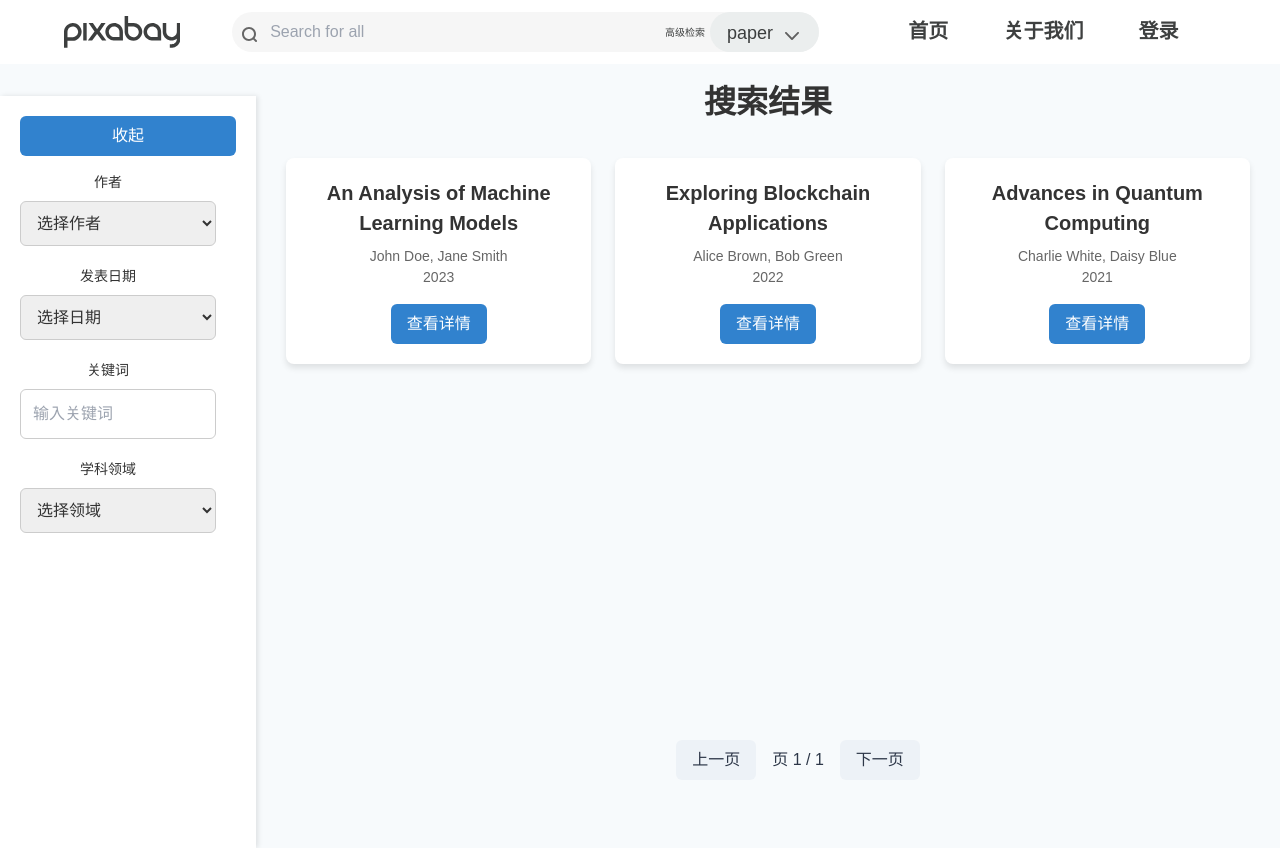
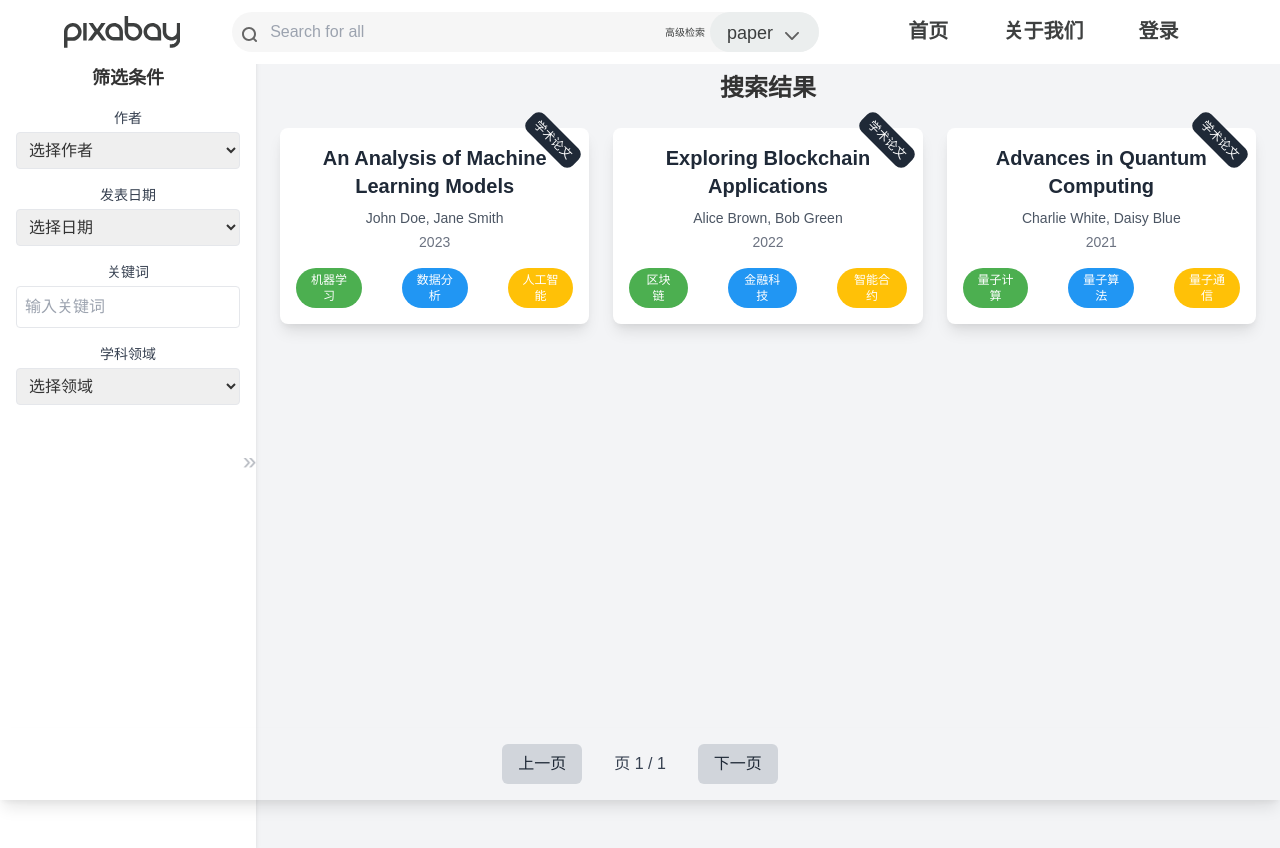
Before and after one commit to qaqwowqaq/InnoShare, a Vue app in the folder InnoShare-Frontend/: page /#/search in a window 1280 px wide. Built offline with nearby package versions, Linux system fonts and the light colour scheme; a web font is replaced by a local one.

Commit message:
修改检索样式

```diff
--- a/InnoShare-Frontend/src/main.ts
+++ b/InnoShare-Frontend/src/main.ts
@@ -5,9 +5,8 @@ import { createPinia } from 'pinia';
 import './assets/index.css';
 import ElementPlus from 'element-plus';
 import 'element-plus/dist/index.css';
-import './styles/index.css'
+import './styles/index.css';
 import 'element-plus'
-import { createPinia } from 'pinia'
 import { mainStore } from './store/modules/pageStyleStore.ts'; // 引入 mainStore
 
 const app = createApp(App);
--- a/InnoShare-Frontend/src/views/Home.vue
+++ b/InnoShare-Frontend/src/views/Home.vue
@@ -235,13 +235,15 @@
 }
 .backImage1{
   height: 100%;
-    background-image: url('../assets/BackgroundImg/back1.jpg');
+  background-image: url('../assets/BackgroundImg/back2.jpg');
 }
 .backImage2 {
-    background-color: transparent;
+  height: 100%;
+  background-image: url('../assets/BackgroundImg/back3.jpg');
 }
 .backImage3 {
   background-color: transparent;
+  background-image: url('../assets/BackgroundImg/back4.jpg');
 
 }
 .backImage4 {
--- a/InnoShare-Frontend/src/views/SearchResults.vue
+++ b/InnoShare-Frontend/src/views/SearchResults.vue
@@ -1,85 +1,111 @@
 <template>
-  <div class="container">
-    <!-- 左侧栏 -->
-    <aside class="sidebar" :class="{'collapsed': isCollapsed}">
-      <button class="collapse-btn" @click="toggleSidebar">{{ isCollapsed ? '展开' : '收起' }}</button>
+  <link href="https://cdn.jsdelivr.net/npm/tailwindcss@2.2.19/dist/tailwind.min.css" rel="stylesheet">
+  <div class="flex min-h-screen mt-12 bg-gray-100">
+ <!-- 左侧栏 -->
+<aside :class="sidebarClass" class="relative bg-white p-4 shadow-md transition-all duration-300 ease-in-out">
+  <!-- 图标 -->
+  <div class="animate-pulse absolute top-1/2 right-0 transform -translate-y-1/2  cursor-pointer" :class="{ 'rotate-180': isSidebarOpen }" @click="toggleSidebar">
+    <span  class="text-2xl text-gray-500"
+    >
+      &laquo; <!-- 左侧箭头样式（书名号）-->
+    </span>
+  </div>
 
+  <h2 v-show="isSidebarOpen" class="text-lg font-semibold mb-4">筛选条件</h2>
+
+
+  <!-- 筛选条件内容 -->
+  <div v-show="isSidebarOpen">
       <!-- 作者筛选 -->
-      <div class="filter">
-        <label for="authors" class="filter-label">作者</label>
-        <select id="authors" v-model="filters.author" class="filter-input">
+      <div class="mb-4">
+        <label for="authors" class="block text-sm font-medium text-gray-700">作者</label>
+        <select id="authors" v-model="filters.author" class="w-full mt-1 p-2 border rounded">
           <option value="">选择作者</option>
           <option v-for="author in authors" :key="author" :value="author">{{ author }}</option>
         </select>
       </div>
 
       <!-- 日期筛选 -->
-      <div class="filter">
-        <label for="date" class="filter-label">发表日期</label>
-        <select id="date" v-model="filters.date" class="filter-input">
+      <div class="mb-4">
+        <label for="date" class="block text-sm font-medium text-gray-700">发表日期</label>
+        <select id="date" v-model="filters.date" class="w-full mt-1 p-2 border rounded">
           <option value="">选择日期</option>
           <option v-for="year in years" :key="year" :value="year">{{ year }}</option>
         </select>
       </div>
 
       <!-- 关键词筛选 -->
-      <div class="filter">
-        <label for="keywords" class="filter-label">关键词</label>
+      <div class="mb-4">
+        <label for="keywords" class="block text-sm font-medium text-gray-700">关键词</label>
         <input
           id="keywords"
           v-model="filters.keywords"
-          class="filter-input"
+          class="w-full mt-1 p-2 border rounded"
           placeholder="输入关键词"
         />
       </div>
 
       <!-- 学科领域筛选 -->
-      <div class="filter">
-        <label for="fields" class="filter-label">学科领域</label>
-        <select id="fields" v-model="filters.field" class="filter-input">
+      <div class="mb-4">
+        <label for="fields" class="block text-sm font-medium text-gray-700">学科领域</label>
+        <select id="fields" v-model="filters.field" class="w-full mt-1 p-2 border rounded">
           <option value="">选择领域</option>
           <option v-for="field in fields" :key="field" :value="field">{{ field }}</option>
         </select>
       </div>
+    </div>
     </aside>
 
     <!-- 主内容区 -->
-    <main class="main-content">
-      <h1 class="page-title">搜索结果</h1>
+    <main class="flex-1 p-6">
+      <h1 class="text-2xl font-bold mb-6">搜索结果</h1>
 
       <!-- 搜索结果卡片 -->
-      <div class="results">
+      <div class="grid grid-cols-1 md:grid-cols-2 lg:grid-cols-3 gap-6">
         <div
           v-for="result in filteredResults"
           :key="result.id"
-          class="result-card"
+          @click="viewDetails(result.id)"
+          class="bg-white rounded-lg shadow-lg hover:shadow-xl transition-all duration-300 p-4 cursor-pointer transform hover:scale-105 relative"
         >
-          <h2 class="result-title">{{ result.title }}</h2>
-          <p class="result-authors">{{ result.authors }}</p>
-          <p class="result-year">{{ result.year }}</p>
-          <button
-            class="view-details-btn"
-            @click="viewDetails(result.id)"
-          >
-            查看详情
-          </button>
+
+          <!-- 论文卡片的边角效果 -->
+          <div class="absolute top-0 right-0 bg-gray-800 text-white text-xs px-2 py-1 transform rotate-45 -translate-x-1 translate-y- rounded-lg">
+            学术论文
+          </div>
+          <h2 class="text-xl font-semibold text-gray-800">{{ result.title }}</h2>
+          <p class="text-sm text-gray-600 mt-2">{{ result.authors }}</p>
+          <p class="text-sm text-gray-500 mt-1">{{ result.year }}</p>
+           <!-- 标签部分 -->
+          <div class="mt-4 flex justify-center space-x-10">
+            <span
+              v-for="(tag, index) in result.tags.slice(0, 3)"
+              :key="index"
+              class="px-3 py-1 text-xs text-white  rounded-full"
+              :style="{
+                backgroundColor: index === 0 ? '#4CAF50' : (index === 1 ? '#2196F3' : '#FFC107')
+              }"
+            >
+              {{ tag }}
+            </span>
+          </div>
         </div>
       </div>
 
-      <!-- 分页控件 -->
-      <div class="pagination">
+      <!-- 固定底部分页控件 -->
+      <div class="fixed bottom-0 left-0 right-0  p-4 shadow-lg flex justify-center items-center space-x-4">
         <button
           @click="prevPage"
           :disabled="currentPage === 1"
-          class="pagination-btn"
+          class="px-4 py-2 bg-gray-300 text-gray-800 rounded-md hover:bg-gray-400 disabled:opacity-50"
         >
           上一页
         </button>
-        <span class="pagination-info">页 {{ currentPage }} / {{ totalPages }}</span>
+        <span class="px-4 py-2 text-gray-700">页 {{ currentPage }} / {{ totalPages }}</span>
         <button
           @click="nextPage"
           :disabled="currentPage === totalPages"
-          class="pagination-btn"
+          class="px-4 py-2 bg-gray-300 text-gray-800 rounded-md hover:bg-gray-400 disabled:opacity-50"
         >
           下一页
         </button>
@@ -95,26 +121,29 @@ export default defineComponent({
   name: "SearchResults",
   data() {
     return {
+      isSidebarOpen: true,
       currentPage: 1,
-      isCollapsed: false,  // 控制左侧栏是否折叠
       results: [
         {
           id: 1,
           title: "An Analysis of Machine Learning Models",
           authors: "John Doe, Jane Smith",
           year: 2023,
+          tags: ["机器学习", "数据分析", "人工智能"],
         },
         {
           id: 2,
           title: "Exploring Blockchain Applications",
           authors: "Alice Brown, Bob Green",
           year: 2022,
+          tags: ["区块链", "金融科技", "智能合约"],
         },
         {
           id: 3,
           title: "Advances in Quantum Computing",
           authors: "Charlie White, Daisy Blue",
           year: 2021,
+          tags: ["量子计算", "量子算法", "量子通信"],
         },
         // 更多数据...
       ],
@@ -132,6 +161,9 @@ export default defineComponent({
   computed: {
     totalPages() {
       return Math.ceil(this.filteredResults.length / 10);
+    },
+    sidebarClass() {
+      return this.isSidebarOpen ? 'w-64' : 'w-16 transform '; // 动态宽度
     },
     filteredResults() {
       let filtered = this.results;
@@ -165,9 +197,6 @@ export default defineComponent({
         this.currentPage -= 1;
       }
     },
-    toggleSidebar() {
-    this.isCollapsed = !this.isCollapsed;  // 切换左侧栏的显示状态
-  },
     nextPage() {
       if (this.currentPage < this.totalPages) {
         this.currentPage += 1;
@@ -175,165 +204,20 @@ export default defineComponent({
     },
     viewDetails(id: number) {
       console.log(`View details for result ${id}`);
+      // 在这里加入跳转到详情页的逻辑
     },
+    toggleSidebar() {
+      this.isSidebarOpen = !this.isSidebarOpen; // 切换展开状态
+    },
+
   },
 });
 </script>
 
 <style scoped>
-/* 容器 */
-.container {
-  display: flex;
-  margin-top: 3rem;
-  min-height: 100vh;
-  background-color: #f7fafc;
-}
-
-/* 左侧栏 */
-.sidebar {
-  width: 20%;
-  background-color: #ffffff;
-  padding: 20px;
-  margin-top:3rem;
-  box-shadow: 2px 0 5px rgba(0, 0, 0, 0.1);
-}
-/* 左侧栏折叠状态的样式 */
-.sidebar.collapsed {
-  width: 60px; /* 收起时宽度变小 */
-}
-
-.collapse-btn {
-  display: block;
-  margin-bottom: 1rem;
-  background-color: #3182ce;
-  color: white;
-  padding: 0.5rem;
-  border: none;
-  border-radius: 0.375rem;
-  cursor: pointer;
-  width: 100%;
-  text-align: center;
-}
-
-.sidebar-title {
-  display: none; /* 收起时隐藏标题 */
-}
-
-/* 当左侧栏展开时 */
-.sidebar:not(.collapsed) .sidebar-title {
-  display: block;
-}
-
-.sidebar-title {
-  font-size: 1.25rem;
-  font-weight: bold;
-  margin-bottom: 1.5rem;
-}
-
-.filter {
-  margin-bottom: 1.25rem;
-  margin-right: 1.25rem;
-}
-
-.filter-label {
-  display: block;
-  font-size: 0.875rem;
-  margin-bottom: 0.5rem;
-  margin-right:1.25rem;
-}
-
-.filter-input {
-  width: 100%;
-  padding: 0.75rem;
-  border: 1px solid #ccc;
-  border-radius: 0.375rem;
-  font-size: 1rem;
-}
-
-/* 主内容区 */
-.main-content {
-  flex-grow: 1;
-  padding: 30px;
-}
-
-.page-title {
-  font-size: 2rem;
-  font-weight: bold;
-  margin-bottom: 2rem;
-}
-
-/* 搜索结果 */
-.results {
-  display: grid;
-  grid-template-columns: repeat(auto-fill, minmax(250px, 1fr));
-  gap: 1.5rem;
-}
-
-.result-card {
-  background-color: #ffffff;
-  border-radius: 0.5rem;
-  box-shadow: 0 4px 6px rgba(0, 0, 0, 0.1);
-  padding: 20px;
-}
-
-.result-title {
-  font-size: 1.25rem;
-  font-weight: bold;
-  margin-bottom: 0.5rem;
-}
-
-.result-authors,
-.result-year {
-  font-size: 0.875rem;
-  color: #666;
-}
-
-.view-details-btn {
-  margin-top: 1rem;
-  background-color: #3182ce;
-  color: #ffffff;
-  border: none;
-  padding: 0.5rem 1rem;
-  border-radius: 0.375rem;
-  cursor: pointer;
-  transition: background-color 0.2s;
-}
-
-.view-details-btn:hover {
-  background-color: #2b6cb0;
-}
-
-/* 分页 这里最好固定位置*/
-.pagination {
-  display: flex;
-  justify-content: center;
-
-  position: fixed;
-  bottom: 20px;
-  width: 80%;
-}
-
-.pagination-btn {
-  padding: 0.5rem 1rem;
-  background-color: #e2e8f0;
-  color: #2d3748;
-  border: none;
-  border-radius: 0.375rem;
-  cursor: pointer;
-  transition: background-color 0.2s;
-}
-
-.pagination-btn:disabled {
-  cursor: not-allowed;
-  background-color: #edf2f7;
-}
-
-.pagination-btn:hover {
-  background-color: #cbd5e0;
-}
-
-.pagination-info {
-  padding: 0.5rem 1rem;
-  color: #2d3748;
+/* 自定义样式 */
+/* 旋转效果 */
+.rotate-180 {
+  transform: rotate(180deg);
 }
 </style>
```
Also changed, not shown: InnoShare-Frontend/src/router/index.ts (+30 -0 lines). Lines whose indentation alone changed are shown as unchanged.
